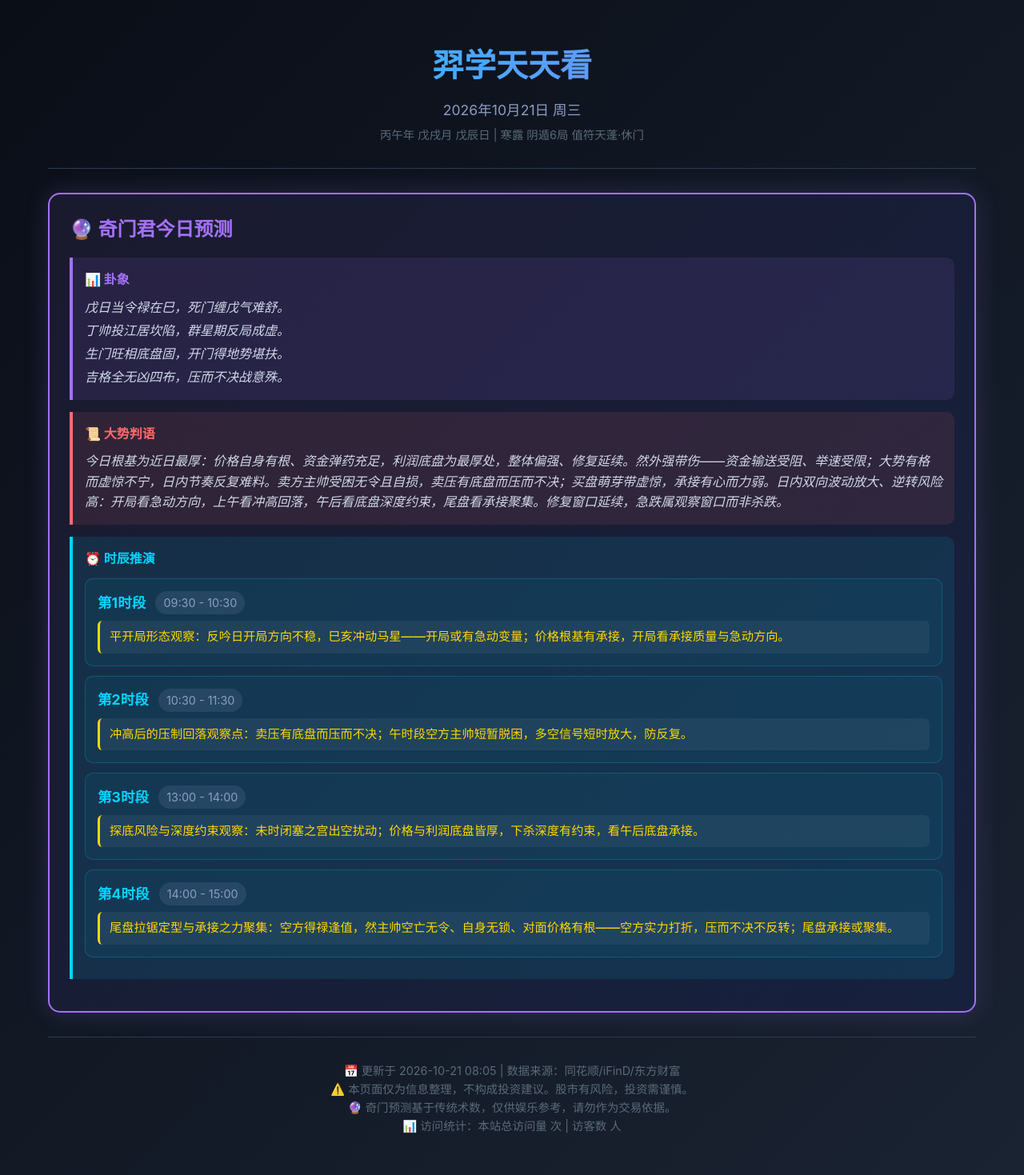
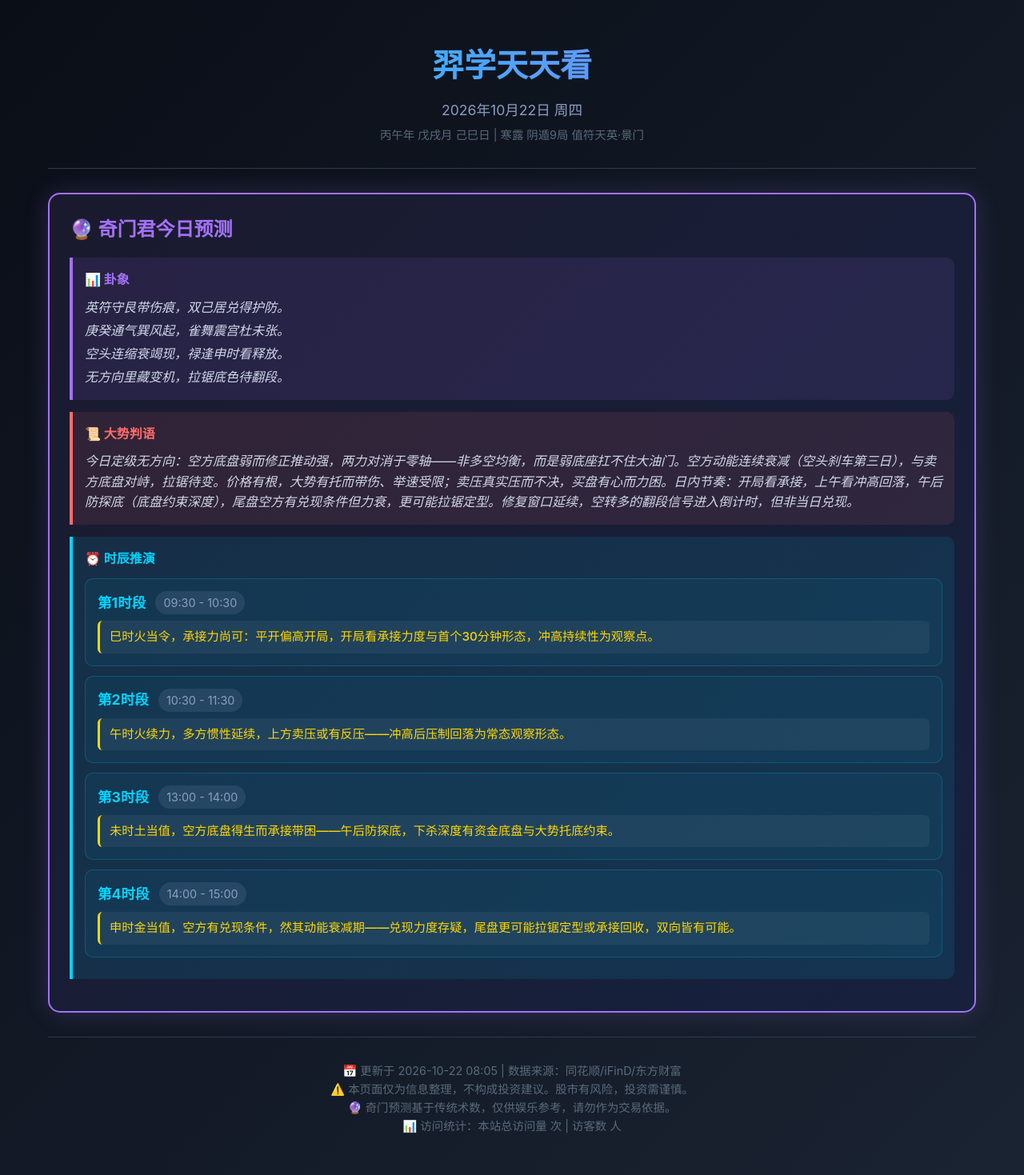
Before and after one commit to xiaoyi0319a/yixue-dashboard, a Jekyll site: the page index.html, which Jekyll copies as it is, in a window 1280 px wide. Shown: the whole page at 80% size. Built offline with Jekyll 4.4.1, drawn with Linux system fonts in a browser that asks for light colours; comment, search, counter and statistics services are not loaded.

Commit message:
网站更新 2026-10-22：奇门层更新（阴遁9局·无方向·D急停-W弱底座保护首日·空头刹车第三日翻段倒计时）；方向整理持续暂停（09-27指令）

```diff
--- a/index.html
+++ b/index.html
@@ -4,12 +4,12 @@
     <meta charset="UTF-8">
     <meta name="viewport" content="width=device-width, initial-scale=1.0">
     <meta http-equiv="Cache-Control" content="no-cache, no-store, must-revalidate">
-    <meta property="og:title" content="羿学天天看 | 2026-10-21">
-    <meta property="og:description" content="🔮 阴遁6局·偏强·修复延续（根基最厚但外强带伤，卖压压而不决，急跌属观察窗口）| 📈📰 方向整理已暂停（09-27指令）">
+    <meta property="og:title" content="羿学天天看 | 2026-10-22">
+    <meta property="og:description" content="🔮 阴遁9局·无方向·拉锯待变（弱底座两力对消，空头刹车第三日，翻段信号进入倒计时）| 📈📰 方向整理已暂停（09-27指令）">
     <meta property="og:type" content="website">
     <meta property="og:url" content="https://xiaoyi0319a.github.io/yixue-dashboard/">
     <meta name="twitter:card" content="summary_large_image">
-    <title>羿学天天看 | 2026-10-21</title>
+    <title>羿学天天看 | 2026-10-22</title>
     <link rel="stylesheet" href="css/style.css">
     <script async src="https://busuanzi.ibruce.info/busuanzi/2.3/busuanzi.pure.mini.js"></script>
 </head>
@@ -17,18 +17,18 @@
     <div class="container">
         <div class="header">
             <h1>羿学天天看</h1>
-            <div class="date">2026年10月21日 周三</div>
-            <div class="ganzhi">丙午年 戊戌月 戊辰日 | 寒露 阴遁6局 值符天蓬·休门</div>
+            <div class="date">2026年10月22日 周四</div>
+            <div class="ganzhi">丙午年 戊戌月 己巳日 | 寒露 阴遁9局 值符天英·景门</div>
         </div>
         <div class="qimen-section">
             <h2>🔮 奇门君今日预测</h2>
             <div class="qimen-hexagram">
                 <h4>📊 卦象</h4>
-                <p>戊日当令禄在巳，死门缠戊气难舒。<br>丁帅投江居坎陷，群星期反局成虚。<br>生门旺相底盘固，开门得地势堪扶。<br>吉格全无凶四布，压而不决战意殊。</p>
+                <p>英符守艮带伤痕，双己居兑得护防。<br>庚癸通气巽风起，雀舞震宫杜未张。<br>空头连缩衰竭现，禄逢申时看释放。<br>无方向里藏变机，拉锯底色待翻段。</p>
             </div>
             <div class="qimen-verdict">
                 <h4>📜 大势判语</h4>
-                <p><i>今日根基为近日最厚：价格自身有根、资金弹药充足，利润底盘为最厚处，整体偏强、修复延续。然外强带伤——资金输送受阻、举速受限；大势有格而虚惊不宁，日内节奏反复难料。卖方主帅受困无令且自损，卖压有底盘而压而不决；买盘萌芽带虚惊，承接有心而力弱。日内双向波动放大、逆转风险高：开局看急动方向，上午看冲高回落，午后看底盘深度约束，尾盘看承接聚集。修复窗口延续，急跌属观察窗口而非杀跌。</i></p>
+                <p><i>今日定级无方向：空方底盘弱而修正推动强，两力对消于零轴——非多空均衡，而是弱底座扛不住大油门。空方动能连续衰减（空头刹车第三日），与卖方底盘对峙，拉锯待变。价格有根，大势有托而带伤、举速受限；卖压真实压而不决，买盘有心而力困。日内节奏：开局看承接，上午看冲高回落，午后防探底（底盘约束深度），尾盘空方有兑现条件但力衰，更可能拉锯定型。修复窗口延续，空转多的翻段信号进入倒计时，但非当日兑现。</i></p>
             </div>
             <div class="qimen-time">
                 <h4>⏰ 时辰推演</h4>
@@ -37,33 +37,33 @@
                         <span class="time-name">第1时段</span>
                         <span class="time-range">09:30 - 10:30</span>
                     </div>
-                    <div class="time-verdict neutral">平开局形态观察：反吟日开局方向不稳，巳亥冲动马星——开局或有急动变量；价格根基有承接，开局看承接质量与急动方向。</div>
+                    <div class="time-verdict neutral">巳时火当令，承接力尚可：平开偏高开局，开局看承接力度与首个30分钟形态，冲高持续性为观察点。</div>
                 </div>
                 <div class="time-slot">
                     <div class="time-header">
                         <span class="time-name">第2时段</span>
                         <span class="time-range">10:30 - 11:30</span>
                     </div>
-                    <div class="time-verdict neutral">冲高后的压制回落观察点：卖压有底盘而压而不决；午时段空方主帅短暂脱困，多空信号短时放大，防反复。</div>
+                    <div class="time-verdict neutral">午时火续力，多方惯性延续，上方卖压或有反压——冲高后压制回落为常态观察形态。</div>
                 </div>
                 <div class="time-slot">
                     <div class="time-header">
                         <span class="time-name">第3时段</span>
                         <span class="time-range">13:00 - 14:00</span>
                     </div>
-                    <div class="time-verdict neutral">探底风险与深度约束观察：未时闭塞之宫出空扰动；价格与利润底盘皆厚，下杀深度有约束，看午后底盘承接。</div>
+                    <div class="time-verdict neutral">未时土当值，空方底盘得生而承接带困——午后防探底，下杀深度有资金底盘与大势托底约束。</div>
                 </div>
                 <div class="time-slot">
                     <div class="time-header">
                         <span class="time-name">第4时段</span>
                         <span class="time-range">14:00 - 15:00</span>
                     </div>
-                    <div class="time-verdict neutral">尾盘拉锯定型与承接之力聚集：空方得禄逢值，然主帅空亡无令、自身无锁、对面价格有根——空方实力打折，压而不决不反转；尾盘承接或聚集。</div>
+                    <div class="time-verdict neutral">申时金当值，空方有兑现条件，然其动能衰减期——兑现力度存疑，尾盘更可能拉锯定型或承接回收，双向皆有可能。</div>
                 </div>
             </div>
         </div>
         <div class="footer">
-            <p>📅 更新于 2026-10-21 08:05 | 数据来源：同花顺/iFinD/东方财富</p>
+            <p>📅 更新于 2026-10-22 08:05 | 数据来源：同花顺/iFinD/东方财富</p>
             <p>⚠️ 本页面仅为信息整理，不构成投资建议。股市有风险，投资需谨慎。</p>
             <p>🔮 奇门预测基于传统术数，仅供娱乐参考，请勿作为交易依据。</p>
             <p>📊 访问统计：<span id="busuanzi_container_site_pv">本站总访问量 <span id="busuanzi_value_site_pv"></span> 次</span> | <span id="busuanzi_container_site_uv">访客数 <span id="busuanzi_value_site_uv"></span> 人</span></p>
```
